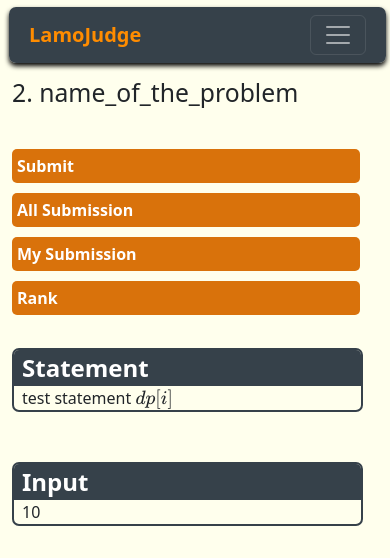
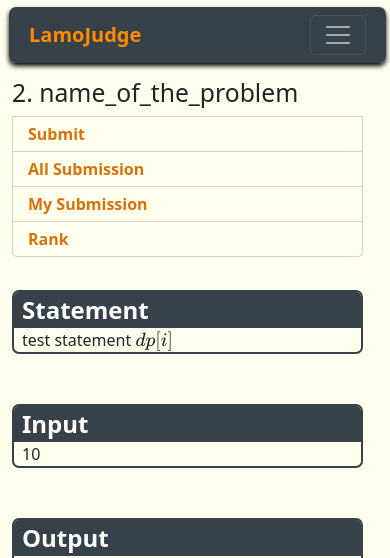
Before and after one commit to godempty/LmaoJudge, a Flask app: page /problems/1 in a window 390 px wide. Shown: the top 558 px of the page. Run offline with Flask 2, Linux system fonts and the light colour scheme.

Commit message:
toolbar-style-2

```diff
--- a/website/static/css/problem_page.css
+++ b/website/static/css/problem_page.css
@@ -2,51 +2,46 @@ h2{
 	padding-top: 10px;
 }
 
+/* buttonrow styles*/
 #buttonrow{
-	background-color: var(--linkcolor);
-	border-radius: 5px;
 	transition-duration: 0.2s;
-	margin-top: 25px;
-	padding-top: 3px;
-	padding-bottom: 3px;
+	padding-top: 0px;
+	border-top: 1px solid lightgrey;
 }
-
 #buttonrow a{
-	background-color: transparent;
-	color: white;
-	padding: 5px 5px 5px 5px;
-	margin-right: 10px;
-	margin-left: 10px;
-	border-radius: 5px;
+	/*background-color: #cfcfba;*/
+	color: var(--linkcolor);
+	padding: 5px 15px 5px 15px;
+	margin: 0 0 0 0;
+	border-left: 1px solid lightgrey;
+	border-bottom: 1px solid lightgrey;
 }
-
-@media (max-width: 450px){
-	#buttonrow{
-		background-color: transparent;
+#submitbut{
+	border-bottom-left-radius: 5px;
+}
+#rankbut{
+	border-right: 1px solid lightgrey;
+	border-bottom-right-radius: 5px;
+}
+@media (max-width: 500px){
+	#buttonrow a{
+		width: 100%;
+		margin: 0 0 0 0;
+		border: 1px solid lightgrey;
+		border-top: 0;
 	}
-	#buttonrow a{
-		background-color: var(--linkcolor);
-		width: 99%;
-		margin: 5 0 5 0;
+	#submitbut{
+		border-bottom-left-radius: 0;
+	}
+	#rankbut{
+		border-bottom-left-radius: 5px;
 	}
 }
-
 #buttonrow a:hover{
-	border-radius: 5px;
+	background-color: var(--linkcolor);
+	color: white;
 }
-
-#submitbut:hover{
-	background-color: seagreen;
-}
-#allsubbut:hover{
-	background-color: steelblue;
-}
-#mysubbut:hover{
-	background-color: cadetblue;
-}
-#rankbut:hover{
-	background-color: firebrick;
-}
+/* buttonrow styles end*/
 
 .two_col_80{
 	width: 80%;
--- a/website/templates/problem_page.html
+++ b/website/templates/problem_page.html
@@ -6,7 +6,7 @@
 
 <h2>2. name_of_the_problem</h2>
 <div class="two_col_80" style="display: inline-block; vertical-align: top;">
-	<div class="navbar navbar-expand-md" id="buttonrow" style="width: 98%;">
+	<div class="navbar navbar-expand-md" id="buttonrow" style="width: 98%; justify-content: left;">
 		<a id="submitbut" href="/submit/{{ pid }}">Submit</a>
 		<a id="allsubbut" href="/">All Submission</a>
 		<a id="mysubbut" href="/">My Submission</a>
```
